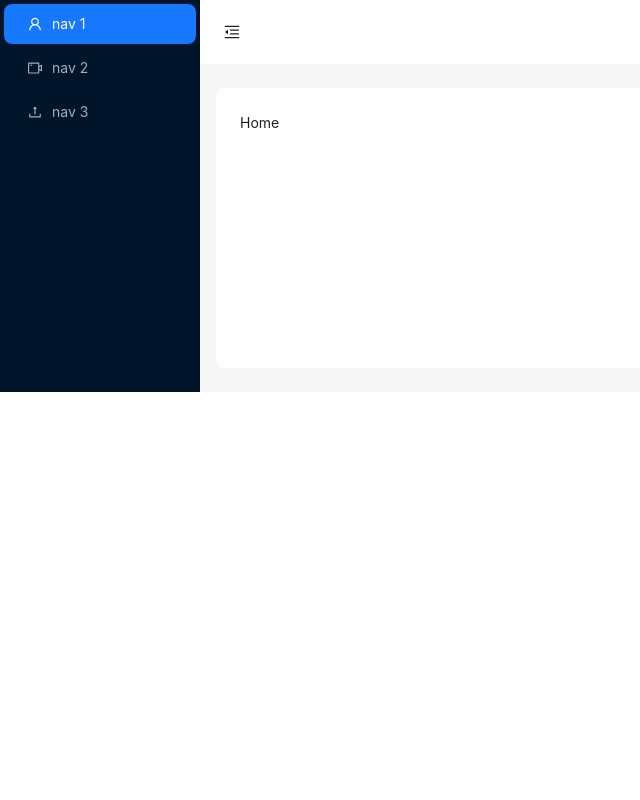
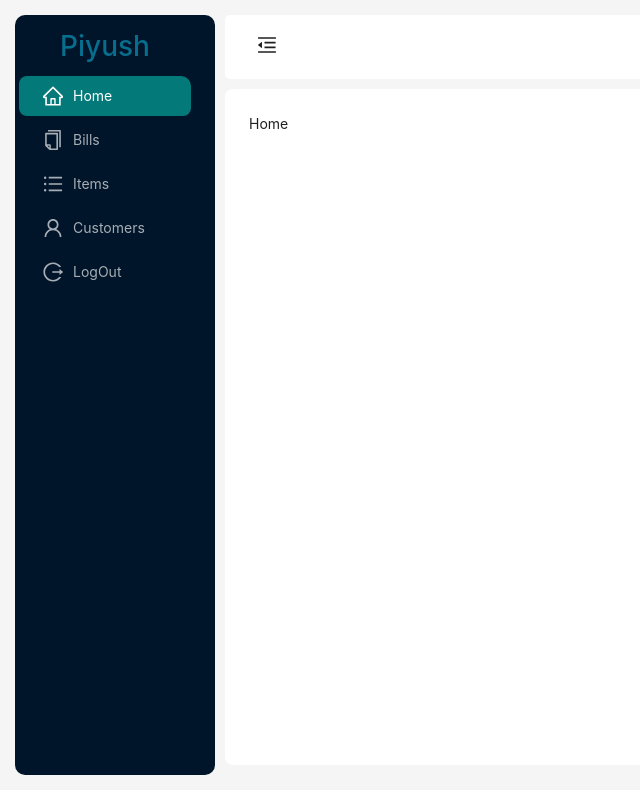
Before and after one commit to PiyushChavan24/Pos-Application, a React (Create React App) app in the folder client/: page /home in a window 1280 px wide. Shown: the whole page, without its empty margins (0-640 px from the left). Built offline with nearby package versions, Linux system fonts and the light colour scheme.

Commit message:
Layout styling

```diff
--- a/client/src/components/DefaultLayout.js
+++ b/client/src/components/DefaultLayout.js
@@ -6,8 +6,13 @@ import {
  MenuUnfoldOutlined,
  UploadOutlined,
  UserOutlined,
- VideoCameraOutlined,
+ LogoutOutlined,
+ HomeOutlined,
+ CopyOutlined,
+ UnorderedListOutlined,
 } from "@ant-design/icons";
+import "../resources/layout.css";
+import { Link } from "react-router-dom";
 import { Button, Layout, Menu, theme } from "antd";
 const { Header, Sider, Content } = Layout;
 const DefaultLayout = (props) => {
@@ -18,34 +23,45 @@ const DefaultLayout = (props) => {
  return (
   <Layout>
    <Sider trigger={null} collapsible collapsed={collapsed}>
-    <div className="demo-logo-vertical" />
+    <div className="demo-logo-vertical">
+     <h3>Piyush</h3> {/*to change the logo*/}
+    </div>
     <Menu
      theme="dark"
      mode="inline"
-     defaultSelectedKeys={["1"]}
-     items={[
-      {
-       key: "1",
-       icon: <UserOutlined />,
-       label: "nav 1",
-      },
-      {
-       key: "2",
-       icon: <VideoCameraOutlined />,
-       label: "nav 2",
-      },
-      {
-       key: "3",
-       icon: <UploadOutlined />,
-       label: "nav 3",
-      },
-     ]}
-    />
+     defaultSelectedKeys={window.location.pathname}>
+     {/*window.location.pathname is used to highlight the current page name in sidebar */}
+     <Menu.Item key="/home" icon={<HomeOutlined />}>
+      <Link className={`no-underline `} to={"/home"}>
+       Home
+      </Link>
+     </Menu.Item>
+     <Menu.Item key="/bills" icon={<CopyOutlined />}>
+      <Link className={`no-underline `} to={"/bills"}>
+       Bills
+      </Link>
+     </Menu.Item>
+     <Menu.Item key="/items" icon={<UnorderedListOutlined />}>
+      <Link className={`no-underline `} to={"/items"}>
+       Items
+      </Link>
+     </Menu.Item>
+     <Menu.Item key="/customers" icon={<UserOutlined />}>
+      <Link className={`no-underline `} to={"/customers"}>
+       Customers
+      </Link>
+     </Menu.Item>
+     <Menu.Item key="/logout" icon={<LogoutOutlined />}>
+      <Link className={`no-underline `} to={"/logout"}>
+       LogOut
+      </Link>
+     </Menu.Item>
+    </Menu>
    </Sider>
    <Layout>
     <Header
      style={{
-      padding: 0,
+      padding: 10,
       background: colorBgContainer,
      }}>
      <Button
@@ -61,7 +77,7 @@ const DefaultLayout = (props) => {
     </Header>
     <Content
      style={{
-      margin: "24px 16px",
+      margin: "10px",
       padding: 24,
       minHeight: 280,
       background: colorBgContainer,
--- a/client/src/index.css
+++ b/client/src/index.css
@@ -1,13 +1,14 @@
+/** @format */
+
+@import url("https://fonts.googleapis.com/css2?family=Montserrat:ital,wght@0,100..900;1,100..900&display=swap");
 body {
-  margin: 0;
-  font-family: -apple-system, BlinkMacSystemFont, 'Segoe UI', 'Roboto', 'Oxygen',
-    'Ubuntu', 'Cantarell', 'Fira Sans', 'Droid Sans', 'Helvetica Neue',
-    sans-serif;
-  -webkit-font-smoothing: antialiased;
-  -moz-osx-font-smoothing: grayscale;
+ margin: 0;
+ font-family: "Montserrat", sans-serif;
+ font-optical-sizing: auto;
+ font-weight: weight;
+ font-style: normal;
 }
 
 code {
-  font-family: source-code-pro, Menlo, Monaco, Consolas, 'Courier New',
-    monospace;
+ font-family: source-code-pro, Menlo, Monaco, Consolas, "Courier New", monospace;
 }
--- a/client/src/resources/layout.css
+++ b/client/src/resources/layout.css
@@ -19,4 +19,43 @@
 }
 .site-layout .site-layout-background {
  background: #fff;
+ box-shadow: 0 0 3px #ccc;
+ border-radius: 5px !important;
 }
+.ant-layout-has-sider {
+ padding: 15px !important;
+}
+.ant-layout-sider {
+ border-radius: 10px !important;
+}
+.ant-layout-sider-children {
+ padding-top: 15px !important;
+ padding-right: 20px !important;
+ height: 95vh !important; /* to increase the height of sidebar to available screen size*/
+ border-radius: 10px !important;
+}
+.anticon svg {
+ height: 20px !important;
+ width: 20px !important;
+ font-size: 20px !important;
+}
+.ant-layout-header {
+ margin: 0 10px !important;
+ display: flex;
+ align-items: center;
+ border-radius: 5px !important;
+}
+.no-underline {
+ text-decoration: none;
+}
+.demo-logo-vertical {
+ color: #086e8d !important;
+ font-size: 22px !important;
+ font-weight: bold;
+ text-align: center !important;
+}
+.ant-menu-item-selected {
+ background-color: #047979 !important;
+ border-top-right-radius: 10px !important;
+ border-bottom-right-radius: 8px !important;
+}
```
